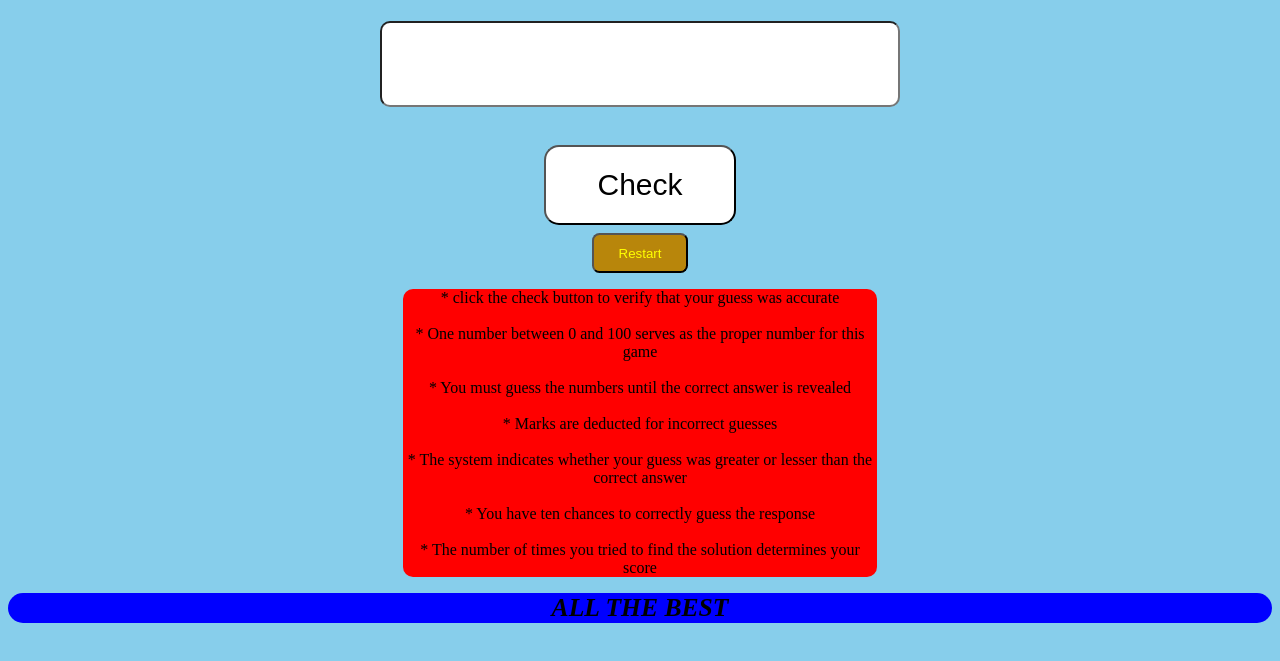
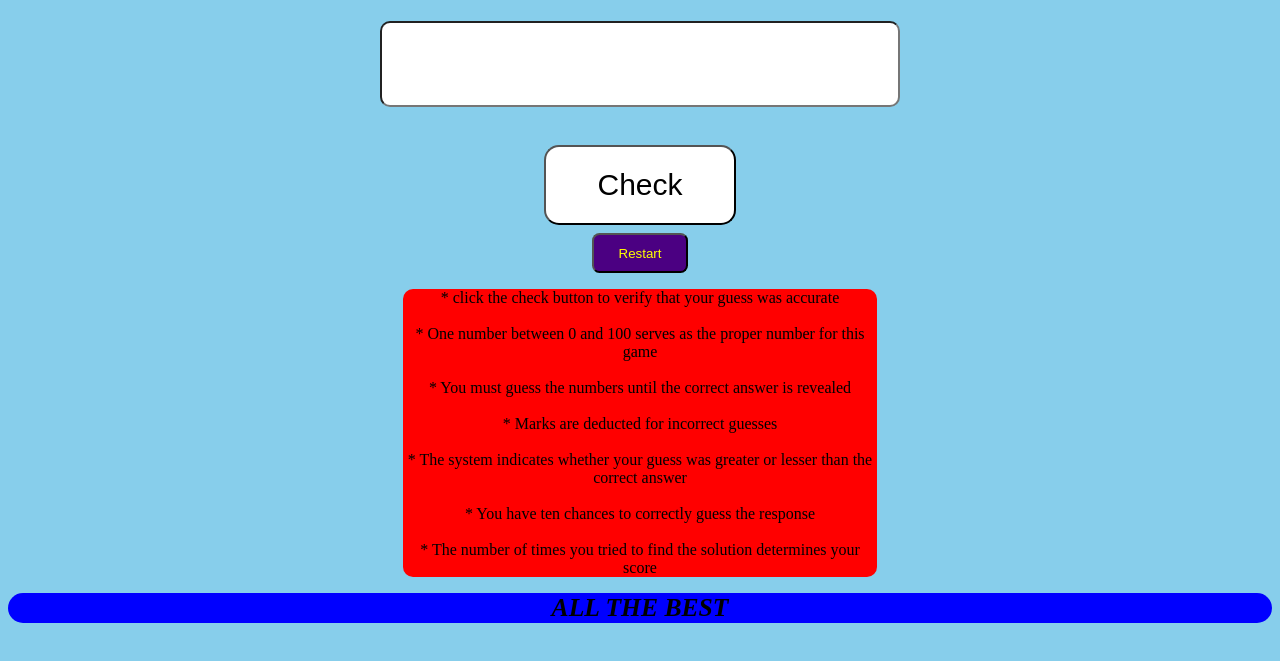
Before and after one commit to KBSumanthReddy/guessinggame, a plain HTML site: page index.html in a window 1280 px wide. In both pictures the pointer is over the button "Restart". Shown: the part 119-780 px from the top of the page. Drawn offline with Linux system fonts and the light colour scheme.

Commit message:
Update thisstyle.css

```diff
--- a/thisstyle.css
+++ b/thisstyle.css
@@ -26,7 +26,7 @@ body{
     background-color: indigo;
 }
 
-#btn1,a{
+#btn1{
     text-decoration: none;
     background-color: darkgoldenrod;
     color: yellow;
@@ -34,6 +34,9 @@ body{
     height: 5vh;
     margin-top: 8px;
     border-radius: 7.5px;
+}
+#btn1:hover{
+    background-color: indigo;
 }
 
 h1 {
```
